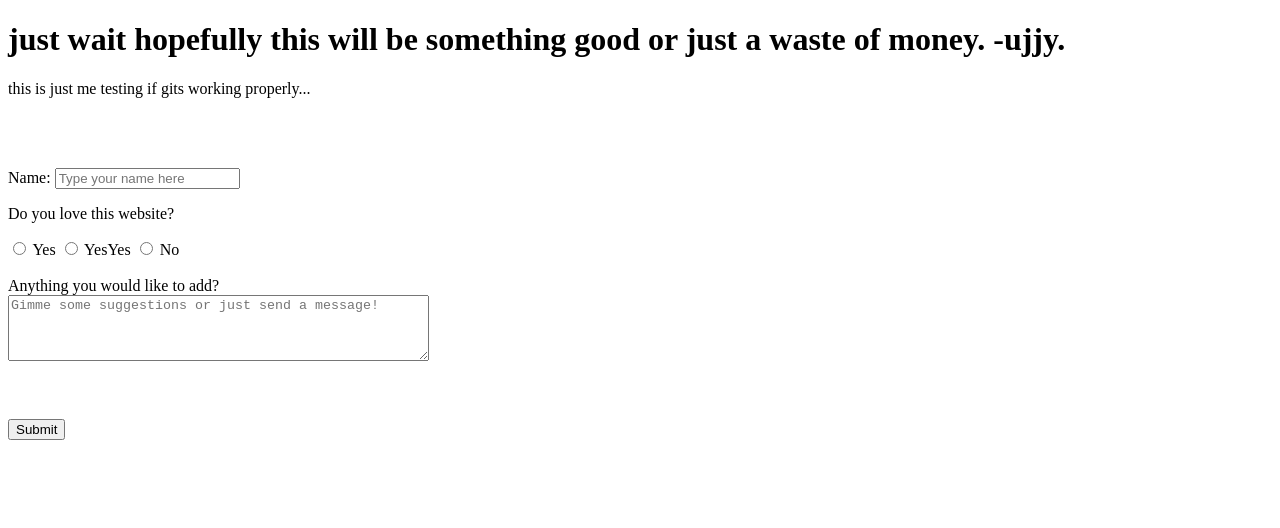
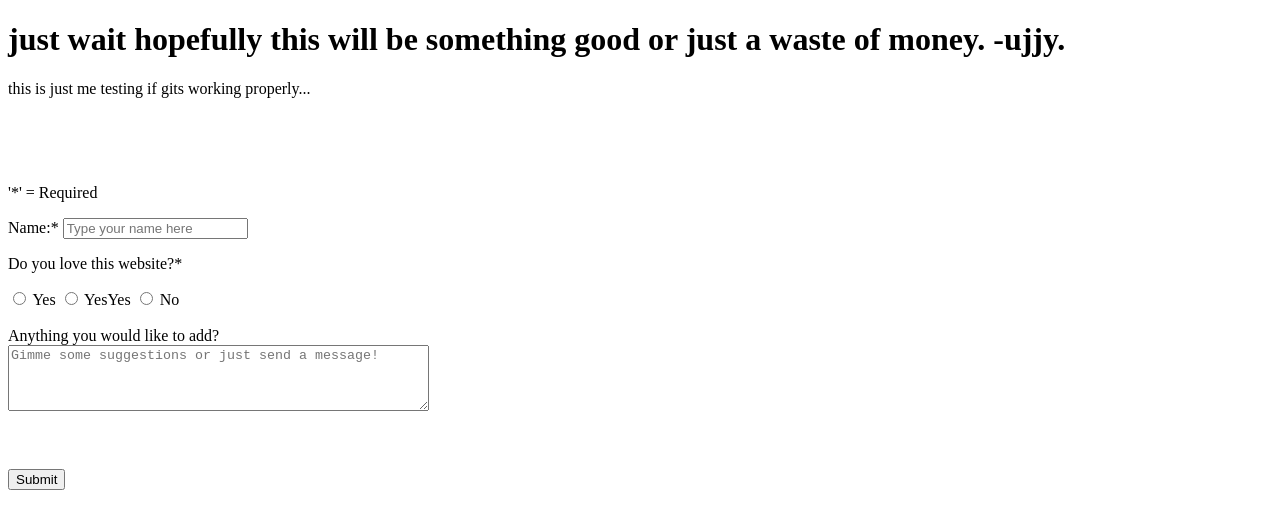
Before and after one commit to u-jjy/forgotmysemicolon, a plain HTML site: page index.html in a window 1280 px wide. Drawn offline with Linux system fonts and the light colour scheme.

Commit message:
more bug fixes

```diff
--- a/index.html
+++ b/index.html
@@ -11,8 +11,9 @@
   <br>
   <br>
   <form name='testForm' method='POST' data-netlify='true' data-netlify-recaptcha='true'>
-    <label>Name: <input name='Name' type='text' placeholder = 'Type your name here' required></label>
-    <p>Do you love this website?</p>
+    <p>'*' = Required</p>
+    <label>Name:* <input name='Name' type='text' placeholder = 'Type your name here' required></label>
+    <p>Do you love this website?*</p>
     <input type='radio' id='choice' name='choice' value='Yes' required>
     <label for='choice'>Yes</label>
     <input type='radio' id='choice' name='choice' value='YesYes'>
```
